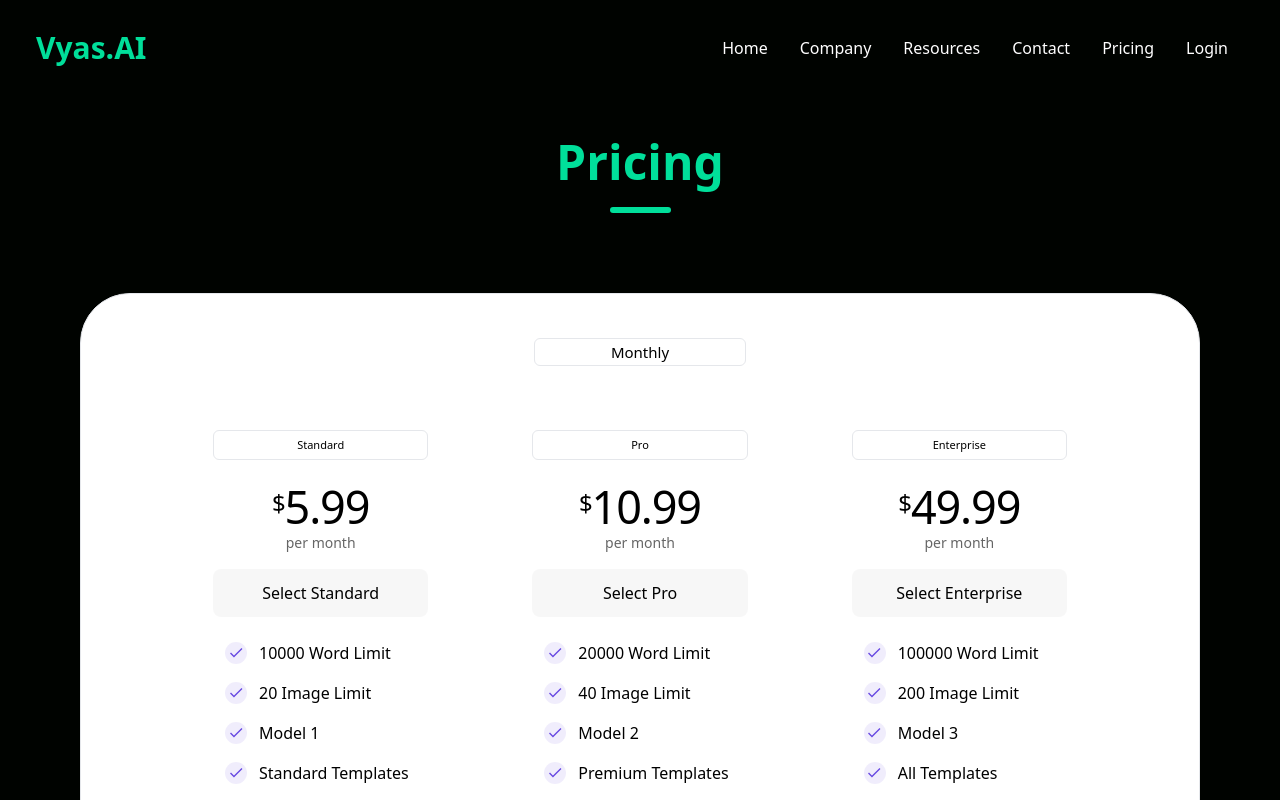
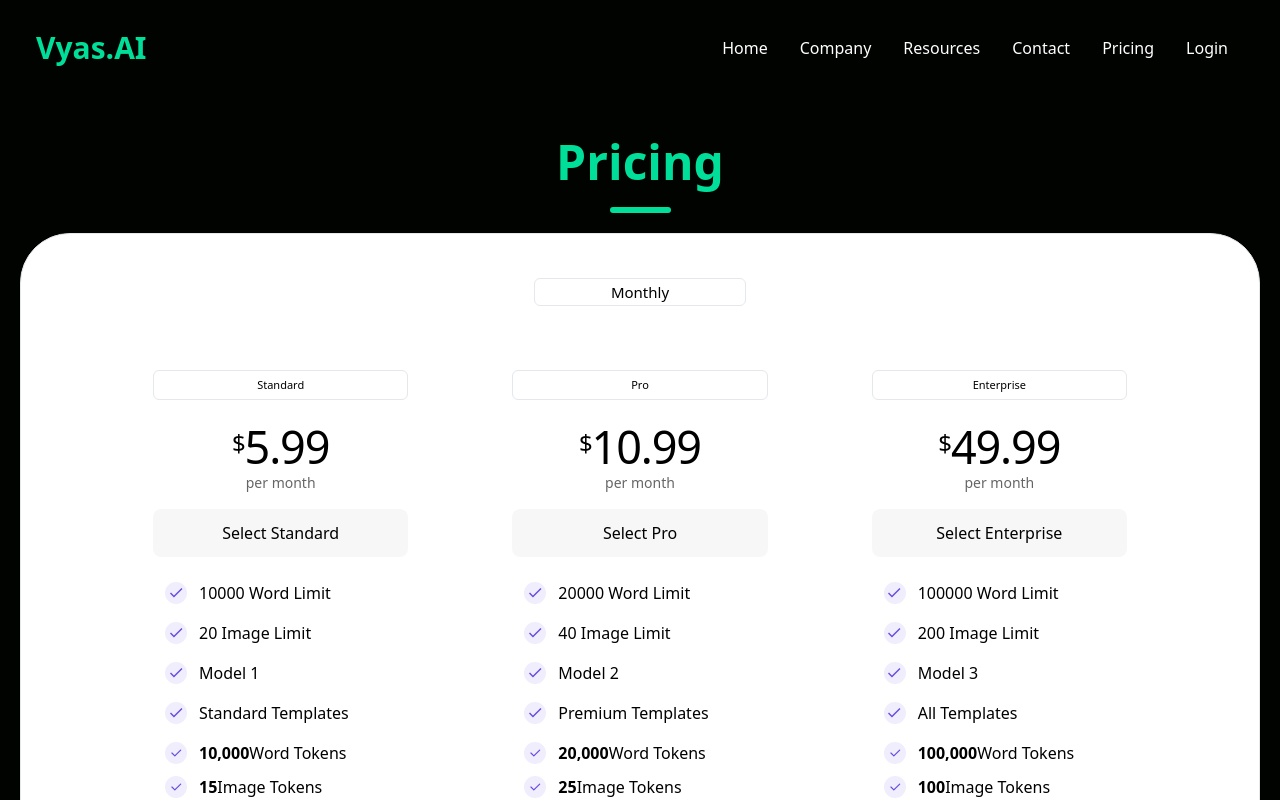
Before and after one commit to VyasAI2023/vyas, a React (Vite) app: page /pricing in a window 1280 px wide. Shown: the top 800 px of the page. Built offline with nearby package versions, Linux system fonts and the light colour scheme.

Commit message:
Update Pricing.jsx

```diff
--- a/src/components/Pricing.jsx
+++ b/src/components/Pricing.jsx
@@ -12,7 +12,7 @@
         <div className='text'>Pricing</div>
         <div className='underline'></div>
       </div>
-      <div className="relative rounded-[50px] border p-11 max-lg:px-3 bg-white m-20">
+      <div className="relative rounded-[50px] border p-11 max-lg:px-3 bg-white m-5">
 
         <div className="lqd-tabs text-center">
           <div className="lqd-tabs-triggers mx-auto mb-9 inline-flex flex-wrap gap-2 rounded-md border text-[15px] font-medium leading-none">
```
